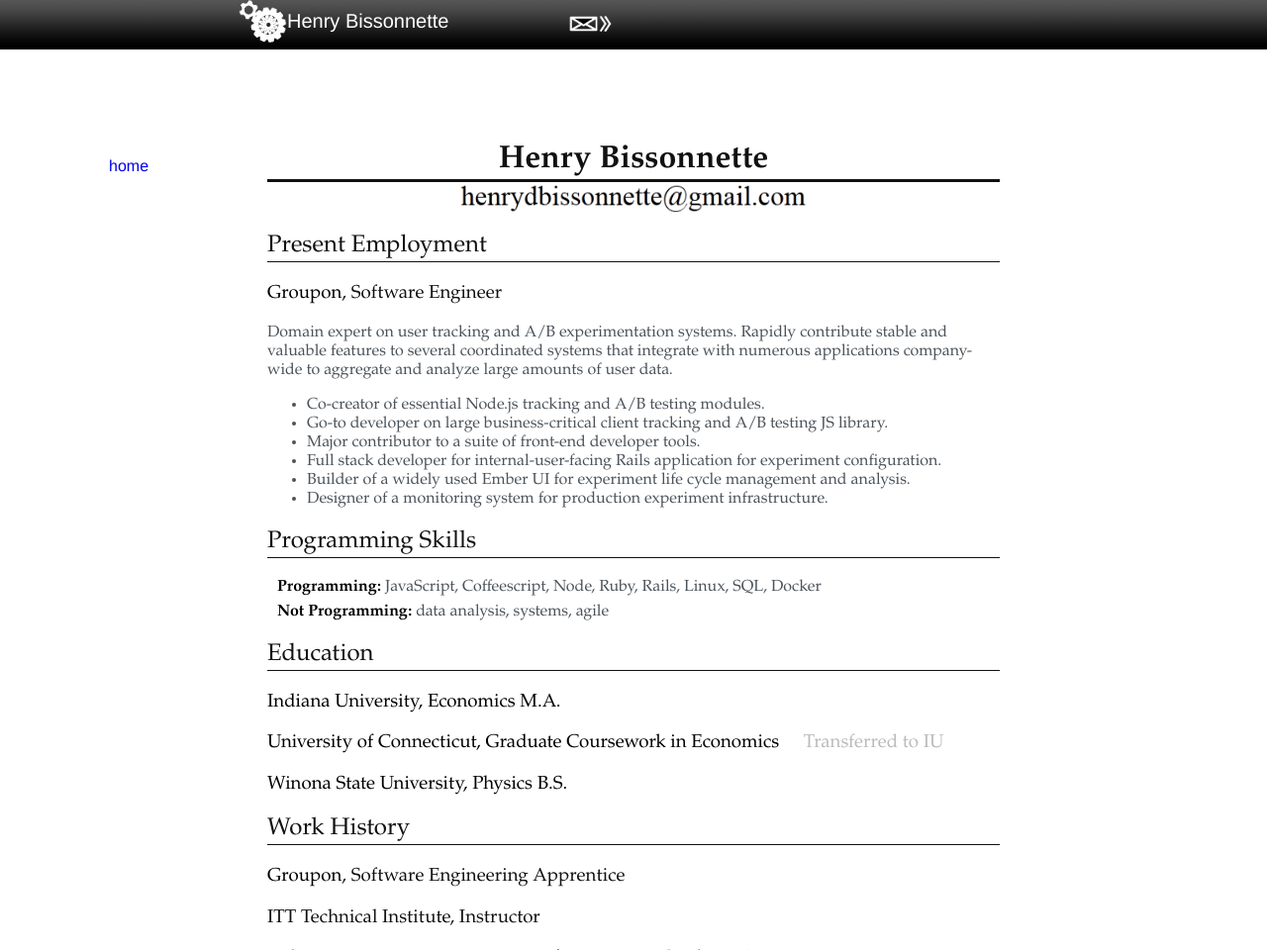
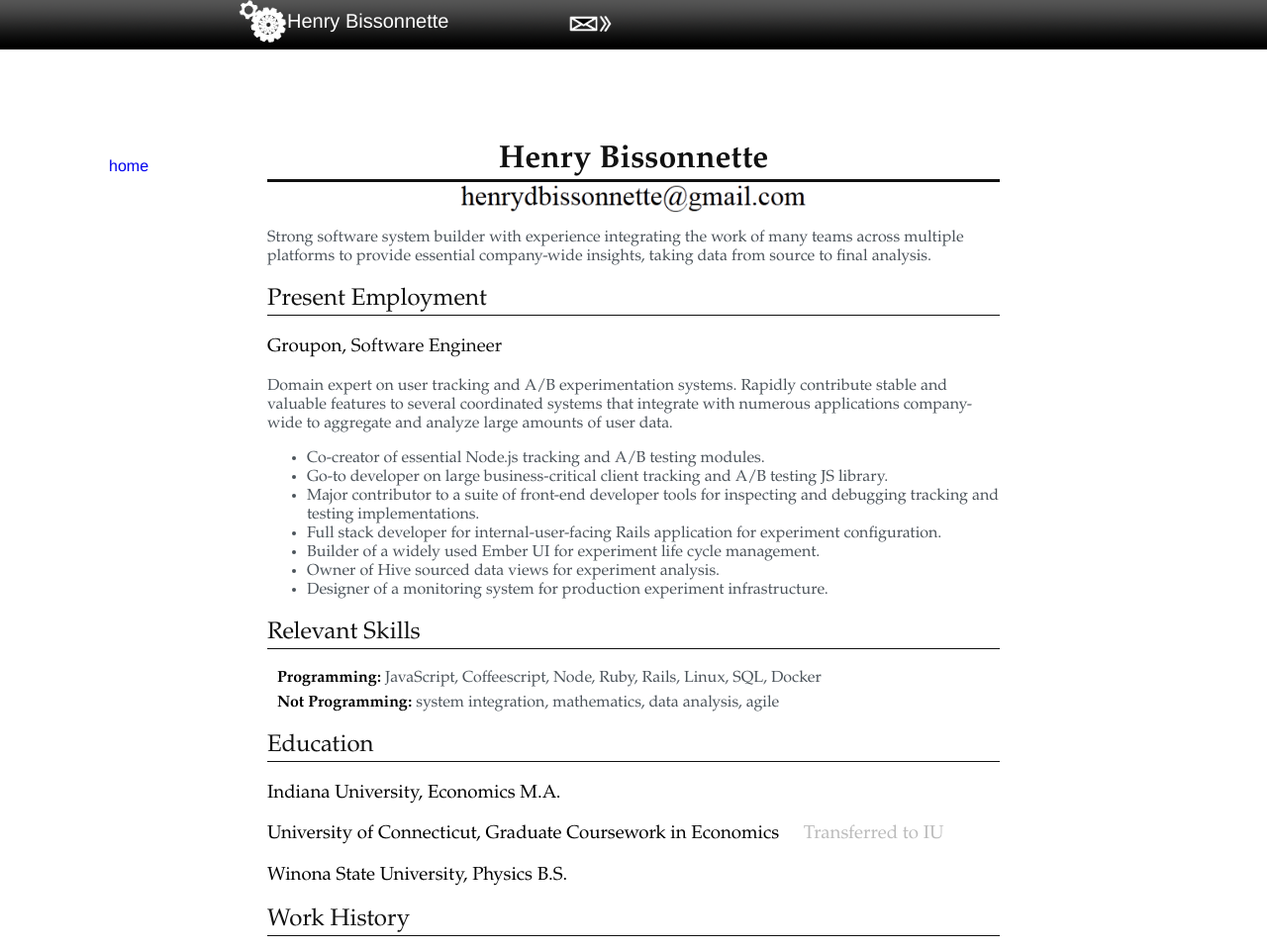
Before and after one commit to henrybissonnette/henrydbissonnette, a Python web app: template templates/resume.html in a window 1280 px wide. Shown: the top 960 px of the page at 99% size. Run offline with Jinja, Linux system fonts and the light colour scheme; the template is opened without the code that fills it, so the values that code supplies are empty.

Commit message:
add summary to resume

```diff
--- a/templates/resume.html
+++ b/templates/resume.html
@@ -15,6 +15,10 @@
 <div id="email">
 </div>
 
+<p class="focal">
+	Strong software system builder with experience integrating the work of many teams across multiple platforms to provide essential company-wide insights, taking data from source to final analysis.
+</p>
+
 <h2>Present Employment</h2>
 <h3><a href="http://www.groupon.com" target="_blank">Groupon</a>, Software Engineer</h3>
 Domain expert on user tracking and A/B experimentation systems. Rapidly contribute stable and valuable features to several coordinated systems
@@ -22,16 +26,17 @@
 <ul>
 	<li>Co-creator of essential Node.js tracking and A/B testing modules.</li>
 	<li>Go-to developer on large business-critical client tracking and A/B testing JS library.</li>
-	<li>Major contributor to a suite of front-end developer tools.</li>
+	<li>Major contributor to a suite of front-end developer tools for inspecting and debugging tracking and testing implementations.</li>
 	<li>Full stack developer for internal-user-facing Rails application for experiment configuration.</li>
-	<li>Builder of a widely used Ember UI for experiment life cycle management and analysis.</li>
+	<li>Builder of a widely used Ember UI for experiment life cycle management.</li>
+	<li>Owner of Hive sourced data views for experiment analysis.</li>
 	<li>Designer of a monitoring system for production experiment infrastructure.</li>
 </ul>
 
-<h2>Programming Skills</h2>
+<h2>Relevant Skills</h2>
 <ul class="groups">
 	<li><span>Programming:</span> JavaScript, Coffeescript, Node, Ruby, Rails, Linux, SQL, Docker</li>
-	<li><span>Not Programming:</span> data analysis, systems, agile</li>
+	<li><span>Not Programming:</span> system integration, mathematics, data analysis, agile</li>
 </ul>
 
 <h2>Education</h2>
```
